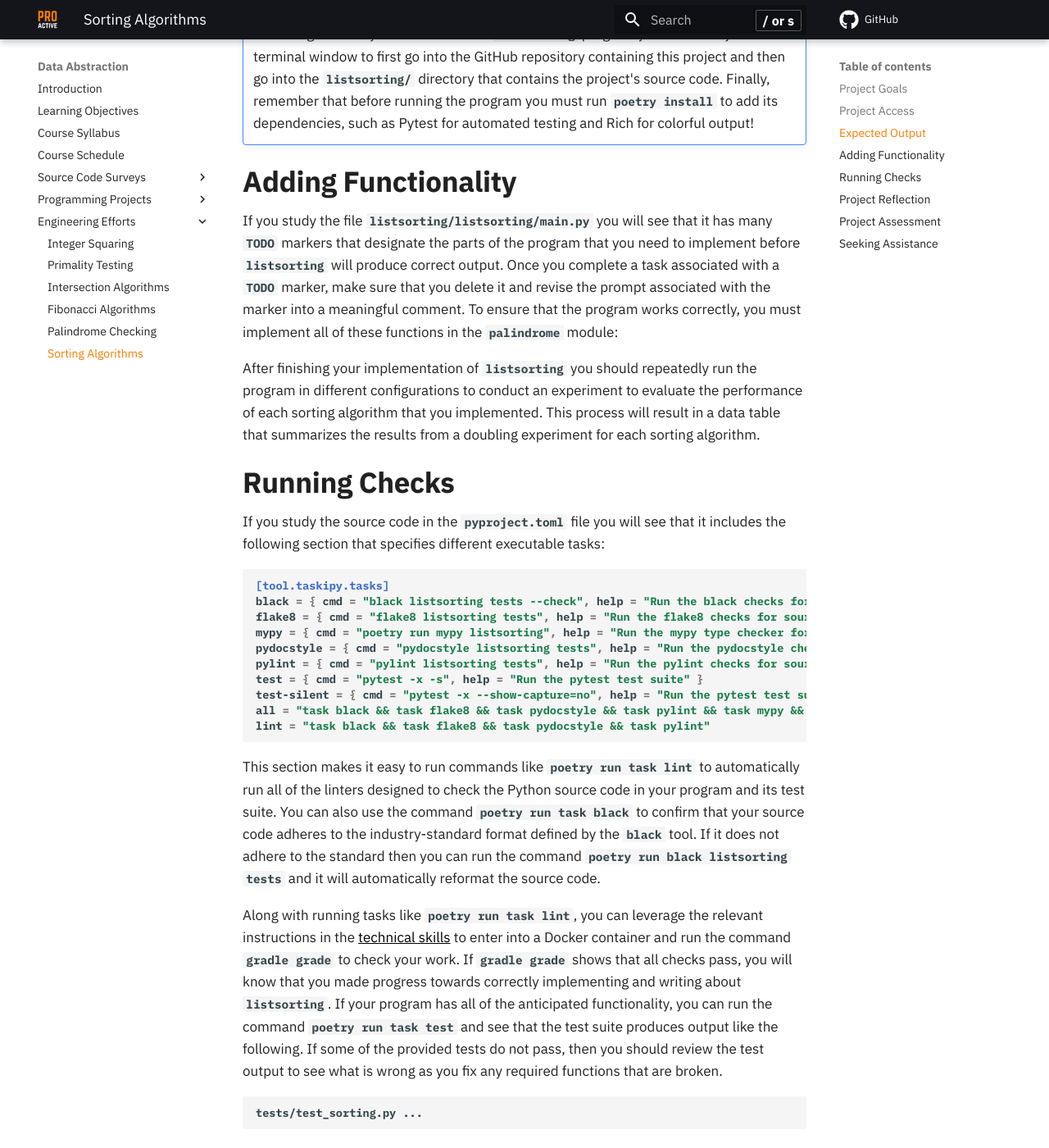
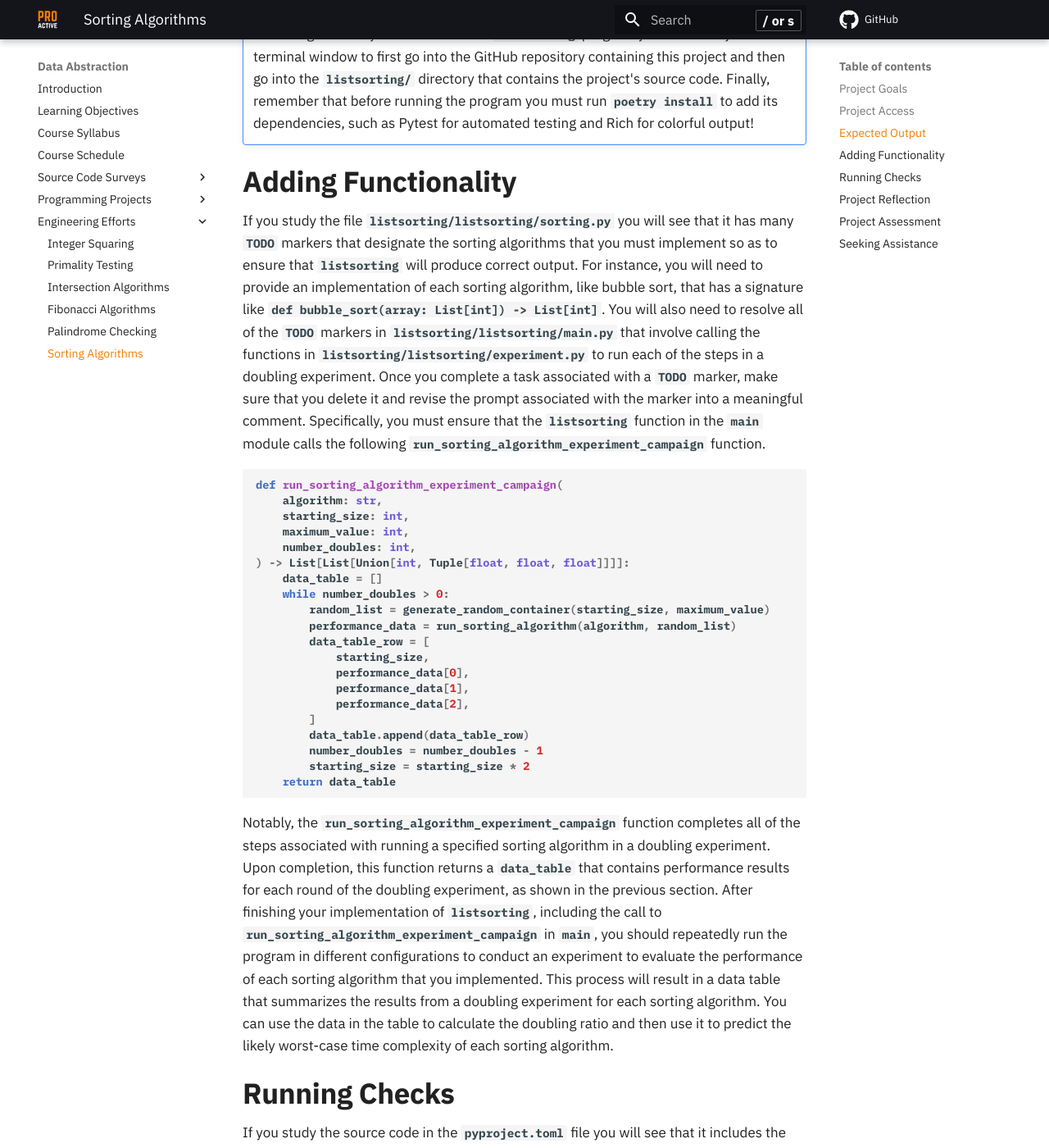
Before and after one commit to ProactiveProgrammers/www.proactiveprogrammers.com, an MkDocs documentation site: the page built from docs/data-abstraction/engineering-efforts/sorting-algorithms.md, in a window 1280 px wide and 1400 px high, scrolled down 2681 px. Shown: the whole window at 82% size. Built offline with MkDocs 1.6.1 and Material for MkDocs 9.7.7, drawn with Linux system fonts in a browser that asks for light colours; comment, search, counter and statistics services are not loaded.

Commit message:
feat: Add code and discussion of experiment steps in sorting-algorithms.

````diff
--- a/docs/data-abstraction/engineering-efforts/sorting-algorithms.md
+++ b/docs/data-abstraction/engineering-efforts/sorting-algorithms.md
@@ -129,19 +129,55 @@ worst-case time complexity of each sorting algorithm.
 
 ## Adding Functionality
 
-If you study the file `listsorting/listsorting/main.py` you will see
-that it has many `TODO` markers that designate the parts of the program that you
-need to implement before `listsorting` will produce correct output. Once
-you complete a task associated with a `TODO` marker, make sure that you delete
-it and revise the prompt associated with the marker into a meaningful comment.
-To ensure that the program works correctly, you must implement all of these
-functions in the `palindrome` module:
+If you study the file `listsorting/listsorting/sorting.py` you will see that it
+has many `TODO` markers that designate the sorting algorithms that you must
+implement so as to ensure that `listsorting` will produce correct output. For
+instance, you will need to provide an implementation of each sorting algorithm,
+like bubble sort, that has a signature like `def bubble_sort(array: List[int])
+-> List[int]`. You will also need to resolve all of the `TODO` markers in
+`listsorting/listsorting/main.py` that involve calling the functions in
+`listsorting/listsorting/experiment.py` to run each of the steps in a doubling
+experiment. Once you complete a task associated with a `TODO` marker, make sure
+that you delete it and revise the prompt associated with the marker into a
+meaningful comment. Specifically, you must ensure that the `listsorting`
+function in the `main` module calls the following
+`run_sorting_algorithm_experiment_campaign` function.
 
-After finishing your implementation of `listsorting` you should repeatedly
-run the program in different configurations to conduct an experiment to evaluate
-the performance of each sorting algorithm that you implemented. This process
-will result in a data table that summarizes the results from a doubling
-experiment for each sorting algorithm.
+```python
+def run_sorting_algorithm_experiment_campaign(
+    algorithm: str,
+    starting_size: int,
+    maximum_value: int,
+    number_doubles: int,
+) -> List[List[Union[int, Tuple[float, float, float]]]]:
+    data_table = []
+    while number_doubles > 0:
+        random_list = generate_random_container(starting_size, maximum_value)
+        performance_data = run_sorting_algorithm(algorithm, random_list)
+        data_table_row = [
+            starting_size,
+            performance_data[0],
+            performance_data[1],
+            performance_data[2],
+        ]
+        data_table.append(data_table_row)
+        number_doubles = number_doubles - 1
+        starting_size = starting_size * 2
+    return data_table
+```
+
+Notably, the `run_sorting_algorithm_experiment_campaign` function completes all
+of the steps associated with running a specified sorting algorithm in a doubling
+experiment. Upon completion, this function returns a `data_table` that contains
+performance results for each round of the doubling experiment, as shown in the
+previous section. After finishing your implementation of `listsorting`,
+including the call to `run_sorting_algorithm_experiment_campaign` in `main`, you
+should repeatedly run the program in different configurations to conduct an
+experiment to evaluate the performance of each sorting algorithm that you
+implemented. This process will result in a data table that summarizes the
+results from a doubling experiment for each sorting algorithm. You can use the
+data in the table to calculate the doubling ratio and then use it to predict the
+likely worst-case time complexity of each sorting algorithm.
 
 ## Running Checks
 
````
